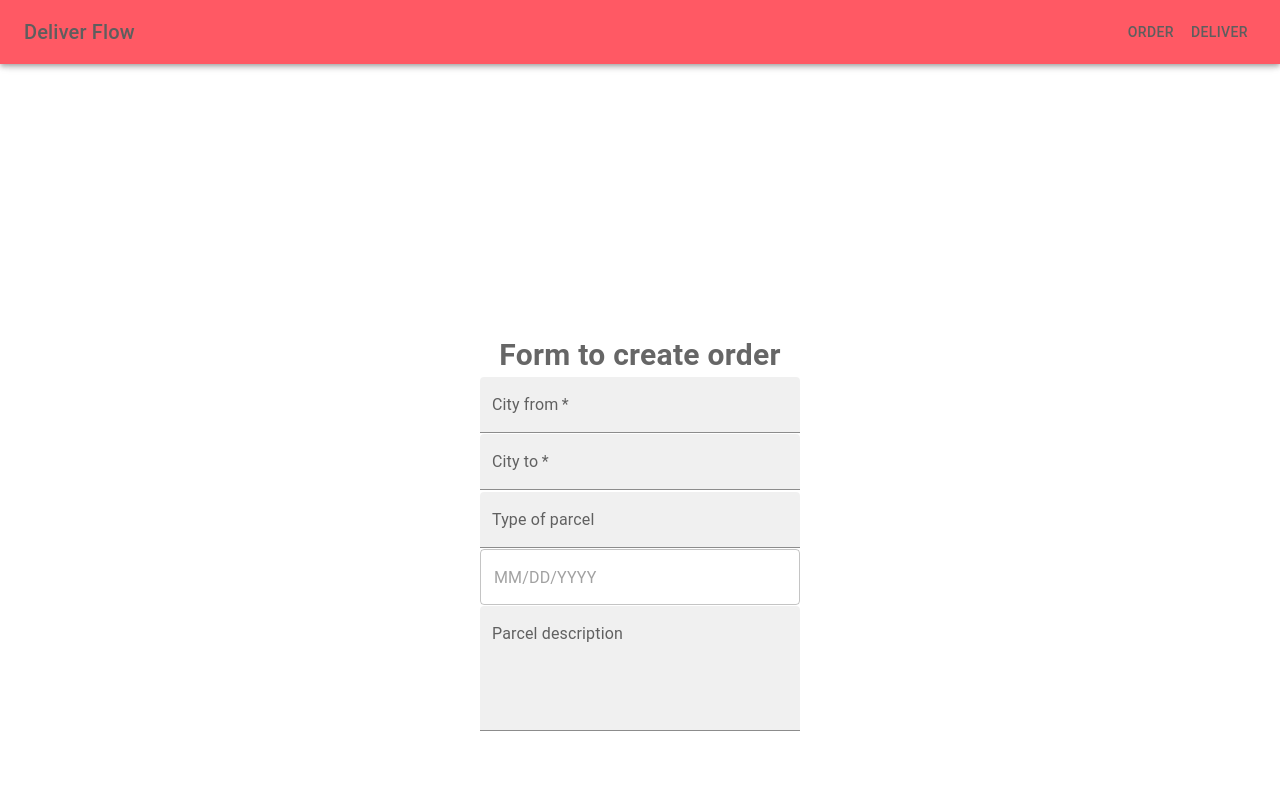
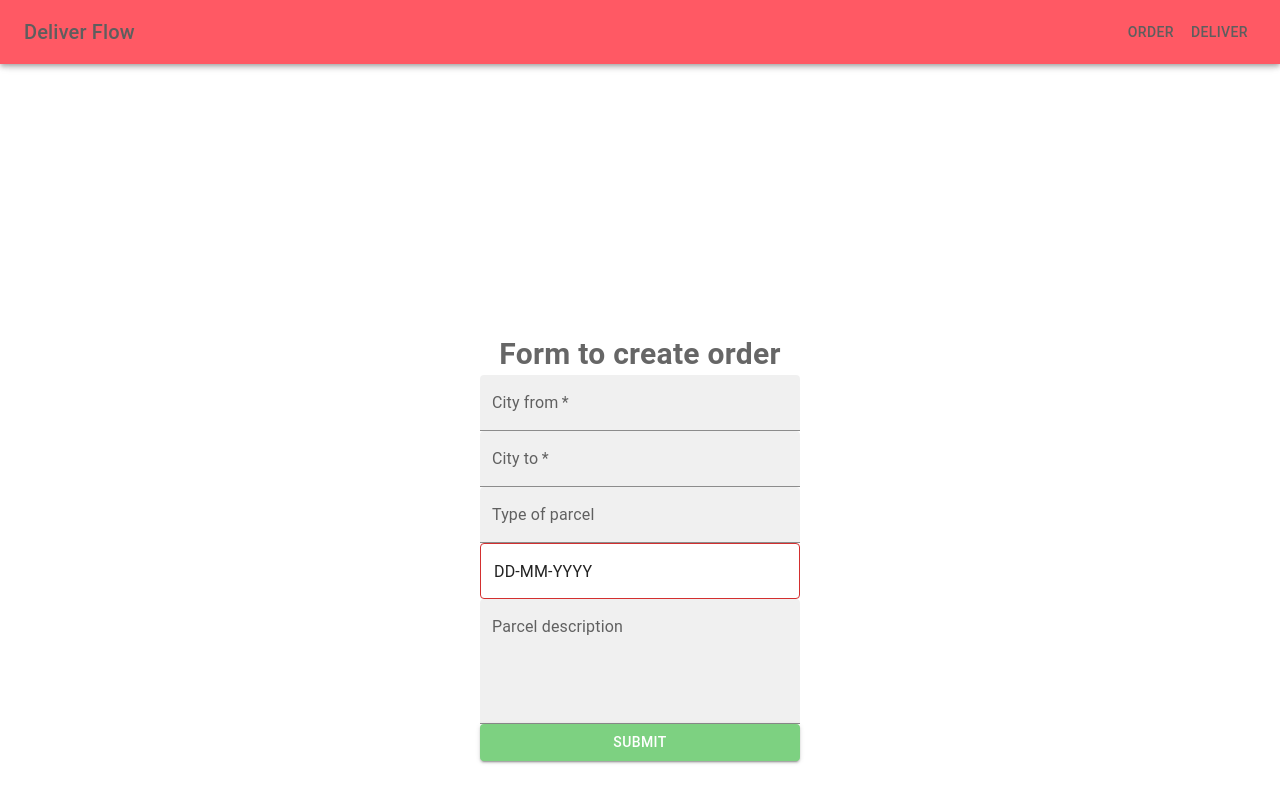
Before and after one commit to AlbinaBlazhko17/DeliverFlow, a React (Vite) app: page /create/order in a window 1280 px wide. Built offline with nearby package versions, Linux system fonts and the light colour scheme.

Commit message:
add reducer

```diff
--- a/package.json
+++ b/package.json
@@ -15,10 +15,12 @@
     "@mui/icons-material": "^5.14.3",
     "@mui/material": "^5.14.5",
     "@mui/x-date-pickers": "^6.11.2",
+    "@reduxjs/toolkit": "^1.9.5",
     "dayjs": "^1.11.9",
     "node-sass": "^9.0.0",
     "react": "^18.2.0",
     "react-dom": "^18.2.0",
+    "react-redux": "^8.1.2",
     "react-router-dom": "^6.15.0"
   },
   "devDependencies": {
--- a/src/components/OrderPage/OrderPage.jsx
+++ b/src/components/OrderPage/OrderPage.jsx
@@ -1,28 +1,86 @@
+import { useDispatch } from 'react-redux';
+import { useState } from 'react';
 import TextField from '@mui/material/TextField';
-import Box from '@mui/material/Box';
 import FormLabel from '@mui/material/FormLabel';
+import { Button } from '@mui/material';
 import { AdapterDayjs } from '@mui/x-date-pickers/AdapterDayjs';
 import { LocalizationProvider } from '@mui/x-date-pickers/LocalizationProvider';
 import { DatePicker } from '@mui/x-date-pickers/DatePicker';
+import { addRequest } from '../../store/actions';
 
 import './styles.scss';
 
 function OrderPage() {
+  const dispatch = useDispatch();
+  const [cityFrom, setCityFrom] = useState('');
+  const [cityTo, setCityTo] = useState('');
+  const [typeOfParcel, setTypeOfParcel] = useState('');
+  const [date, setDate] = useState('');
+  const [description, setDescription] = useState('');
+
+  const dispatchRequest = () => {
+    dispatch(addRequest(
+      {
+        cityFrom,
+        cityTo,
+        typeOfParcel,
+        date,
+        description,
+      },
+    ));
+  };
+
   return (
-    <Box
+    <form
       className="form__wrapper"
-      component="form"
-      autoComplete="off"
+      onSubmit={(e) => { e.preventDefault(); dispatchRequest(); }}
     >
       <FormLabel className="form__label">Form to create order</FormLabel>
-      <TextField id="filled-basic" label="City from" variant="filled" required />
-      <TextField id="filled-basic" label="City to" variant="filled" required />
-      <TextField id="filled-basic" label="Type of parcel" variant="filled" />
+      <TextField
+        id="cityFrom"
+        label="City from"
+        variant="filled"
+        value={cityFrom}
+        onInput={(e) => setCityFrom(e.target.value)}
+        required
+      />
+      <TextField
+        id="cityTo"
+        label="City to"
+        variant="filled"
+        value={cityTo}
+        onInput={(e) => setCityTo(e.target.value)}
+        required
+      />
+      <TextField
+        id="typeOfParcel"
+        label="Type of parcel"
+        variant="filled"
+        value={typeOfParcel}
+        onInput={(e) => setTypeOfParcel(e.target.value)}
+      />
       <LocalizationProvider dateAdapter={AdapterDayjs}>
-        <DatePicker />
+        <DatePicker
+          id="date"
+          format="DD-MM-YYYY"
+          value={date}
+          onChange={(newDate) => {
+            const d = new Date(newDate).toLocaleDateString('fr-FR');
+            setDate(d);
+          }}
+        />
       </LocalizationProvider>
-      <TextField id="filled-basic" label="Parcel description" variant="filled" multiline rows={4} />
-    </Box>
+      <TextField
+        id="description"
+        label="Parcel description"
+        variant="filled"
+        multiline
+        rows={4}
+        value={description}
+        onInput={(e) => setDescription(e.target.value)}
+      />
+      <Button className="button button-submit" variant="contained" type="submit">Submit</Button>
+    </form>
   );
 }
 
--- a/src/main.jsx
+++ b/src/main.jsx
@@ -1,15 +1,20 @@
 import React from 'react';
 import { BrowserRouter } from 'react-router-dom';
+import { Provider } from 'react-redux';
 import ReactDOM from 'react-dom/client';
 import { StyledEngineProvider } from '@mui/material/styles';
 import App from './components/app/App';
+import store from './store/store';
+
 import './main.scss';
 
 ReactDOM.createRoot(document.getElementById('root')).render(
   <React.StrictMode>
     <BrowserRouter>
       <StyledEngineProvider injectFirst>
-        <App />
+        <Provider store={store}>
+          <App />
+        </Provider>
       </StyledEngineProvider>
     </BrowserRouter>
   </React.StrictMode>,
--- /dev/null
+++ b/src/store/actions/index.js
@@ -0,0 +1,5 @@
+import { createAction } from '@reduxjs/toolkit';
+
+export const addRequest = createAction('ADD_REQUEST');
+export const updateRequest = createAction('UPDATE_REQUEST');
+export const removeRequest = createAction('REMOVE_REQUEST');
--- /dev/null
+++ b/src/store/reducers/index.js
@@ -0,0 +1,6 @@
+import { combineReducers } from '@reduxjs/toolkit';
+import localData from './localDataReducer';
+
+export default combineReducers({
+  localData,
+});
--- /dev/null
+++ b/src/store/reducers/localDataReducer.js
@@ -0,0 +1,18 @@
+import { createReducer } from '@reduxjs/toolkit';
+import { getLocalStorage } from '../../utils/localStorage';
+import { addRequest, updateRequest, removeRequest } from '../actions';
+
+const localData = createReducer(getLocalStorage('store'), (builder) => {
+  builder
+    .addCase(addRequest, (state, action) => {
+      state.results.push(action.payload);
+    })
+    // .addCase(
+    //   removeRequest,
+    //   (state, action) =>
+    //     (state = state.filter((item) => item.id !== action.payload))
+    // )
+    .addDefaultCase((state) => state);
+});
+
+export default localData;
--- /dev/null
+++ b/src/store/store.js
@@ -0,0 +1,14 @@
+import { configureStore } from '@reduxjs/toolkit';
+import { setLocalStorage } from '../utils/localStorage';
+import rootReducer from './reducers';
+
+const store = configureStore(
+  { reducer: rootReducer },
+  window.__REDUX_DEVTOOLS_EXTENSION__ && window.__REDUX_DEVTOOLS_EXTENSION__()
+);
+
+store.subscribe(() => {
+  setLocalStorage('store', store.getState().localData);
+});
+
+export default store;
--- a/src/styles/_buttons.scss
+++ b/src/styles/_buttons.scss
@@ -5,4 +5,7 @@
 		height: 70px;
 		font-size: 20px;
 	}
+	&-submit {
+		height: 70px;
+	}
 }
--- /dev/null
+++ b/src/utils/localStorage.js
@@ -0,0 +1,15 @@
+export const getLocalStorage = (key) => {
+  const data = localStorage.getItem(key);
+
+  if (data !== null) {
+    return JSON.parse(data);
+  }
+
+  return {
+    results: [],
+  };
+};
+
+export const setLocalStorage = (key, data) => {
+  localStorage.setItem(key, JSON.stringify(data));
+};
```
Also changed, not shown: .eslintrc.cjs, src/store/reducers/sortingReducer.js (added), 1 other file (tests, documents, lock files or other folders).
